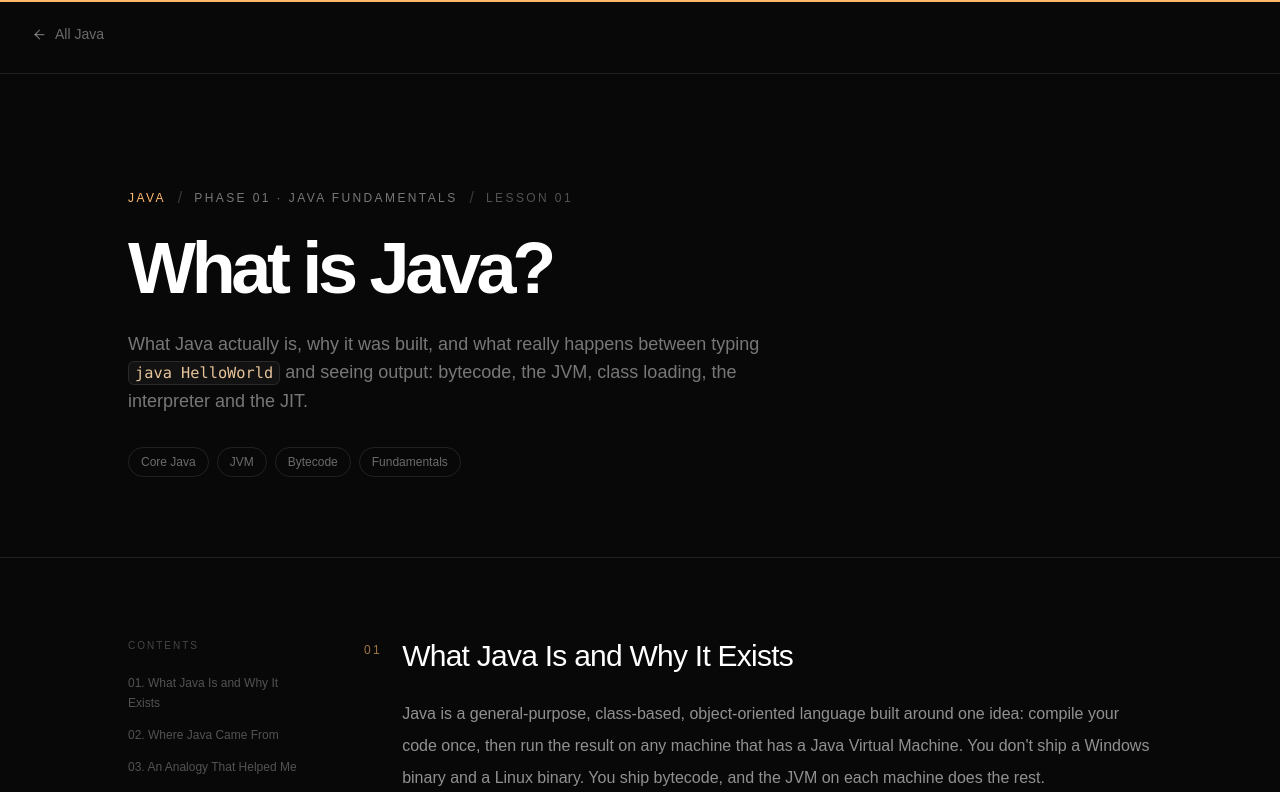
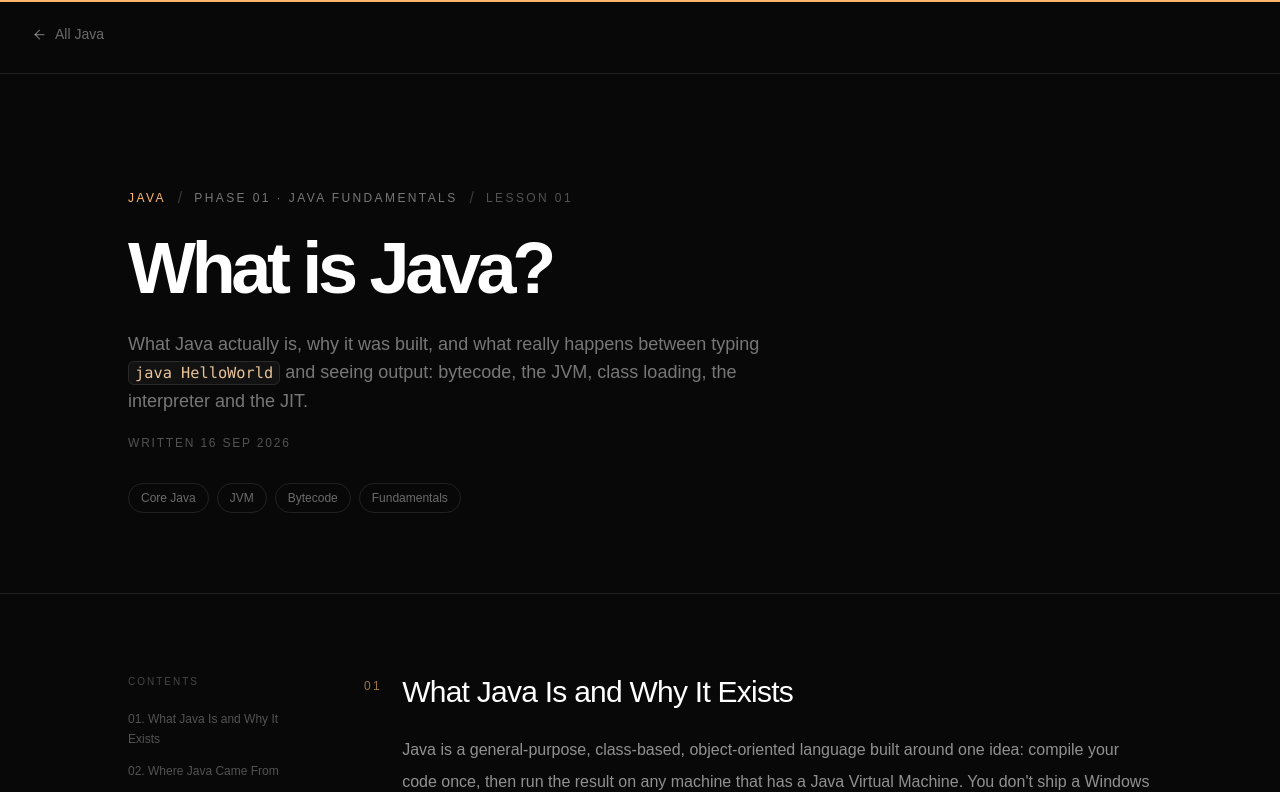
Before and after one commit to kumarprince06/prince-portfolio, a Next.js app: page /writing/java/what-is-java in a window 1280 px wide. Shown: the top 792 px of the page. Built offline with nearby package versions, Linux system fonts and the light colour scheme.

Commit message:
feat: show when each lesson was written

```diff
--- a/app/writing/[category]/[slug]/page.tsx
+++ b/app/writing/[category]/[slug]/page.tsx
@@ -5,6 +5,7 @@ import { ArrowLeft, ArrowUpRight } from "lucide-react";
 import LessonBlocks, { Inline } from "@/components/LessonBlocks";
 import ReadingProgress from "@/components/ReadingProgress";
 import {
+  formatDate,
   getCategory,
   getEntries,
   publishedCategories,
@@ -129,6 +130,10 @@ export default async function WritingLessonPage({
 
           <p className="mt-7 max-w-2xl text-base leading-7 text-white/45 md:text-lg">
             <Inline text={lesson.description} />
+          </p>
+
+          <p className="mt-5 text-xs uppercase tracking-[0.15em] text-white/30">
+            Written <time dateTime={lesson.date}>{formatDate(lesson.date)}</time>
           </p>
 
           <div className="mt-8 flex flex-wrap gap-2">
--- a/components/WritingPreview.tsx
+++ b/components/WritingPreview.tsx
@@ -2,7 +2,7 @@ import { ArrowUpRight } from "lucide-react";
 import Link from "next/link";
 import Reveal from "./Reveal";
 import { Inline } from "./LessonBlocks";
-import { allEntries, type LessonEntry } from "@/content/writing";
+import { allEntries, formatDate, type LessonEntry } from "@/content/writing";
 
 const PREVIEW_COUNT = 4;
 
@@ -78,9 +78,14 @@ export function ArticleList({
                     {number}
                   </div>
 
-                  <span className="text-xs uppercase tracking-[0.15em] text-white/30">
-                    {category.title}
-                  </span>
+                  <div className="flex flex-col gap-1">
+                    <span className="text-xs uppercase tracking-[0.15em] text-white/30">
+                      {category.title}
+                    </span>
+                    <time dateTime={lesson.date} className="text-xs text-white/25">
+                      {formatDate(lesson.date)}
+                    </time>
+                  </div>
                 </div>
 
                 {/* Article */}
--- a/content/writing/index.ts
+++ b/content/writing/index.ts
@@ -91,3 +91,11 @@ export const allEntries = publishedCategories.flatMap(getEntries);
 export function getCategory(slug: string) {
   return publishedCategories.find((category) => category.slug === slug);
 }
+
+const MONTHS = ["Jan", "Feb", "Mar", "Apr", "May", "Jun", "Jul", "Aug", "Sep", "Oct", "Nov", "Dec"];
+
+// "2026-07-17" -> "17 Jul 2026"
+export function formatDate(date: string) {
+  const [year, month, day] = date.split("-").map(Number);
+  return `${day} ${MONTHS[month - 1]} ${year}`;
+}
--- a/content/writing/java/class-loading.ts
+++ b/content/writing/java/class-loading.ts
@@ -2,6 +2,7 @@ import type { Lesson } from "../types";
 
 export const classLoading: Lesson = {
   slug: "class-loading",
+  date: "2026-09-02",
   title: "Class Loading",
   description:
     "How the JVM turns a class name into a usable class: loading, linking and initialization, the bootstrap, platform and application loaders, parent delegation, and the errors you get when any of it goes wrong.",
--- a/content/writing/java/compilation-process.ts
+++ b/content/writing/java/compilation-process.ts
@@ -2,6 +2,7 @@ import type { Lesson } from "../types";
 
 export const compilationProcess: Lesson = {
   slug: "compilation-process",
+  date: "2026-08-08",
   title: "Compilation Process",
   description:
     "What `javac` actually does between a `.java` file and a `.class` file: tokens, the syntax tree, type checking, flow analysis, desugaring and bytecode, with the real error message each stage produces.",
--- a/content/writing/java/history-of-java.ts
+++ b/content/writing/java/history-of-java.ts
@@ -2,6 +2,7 @@ import type { Lesson } from "../types";
 
 export const historyOfJava: Lesson = {
   slug: "history-of-java",
+  date: "2026-07-17",
   title: "History of Java",
   description:
     "How Java went from a failed set-top-box project to the default language for enterprise backends, why generics, lambdas and virtual threads arrived when they did, and what the LTS train from 8 to 25 means for the code I ship.",
--- a/content/writing/java/java-features.ts
+++ b/content/writing/java/java-features.ts
@@ -2,6 +2,7 @@ import type { Lesson } from "../types";
 
 export const javaFeatures: Lesson = {
   slug: "java-features",
+  date: "2026-08-16",
   title: "Features of Java",
   description:
     "The ten classic features of Java, what problem each one solves, and what each looks like when you actually run code: bytecode versions, bounds checks, fixed-size types, threads, virtual threads, the JIT and runtime class loading.",
--- a/content/writing/java/jdk.ts
+++ b/content/writing/java/jdk.ts
@@ -2,6 +2,7 @@ import type { Lesson } from "../types";
 
 export const jdk: Lesson = {
   slug: "jdk",
+  date: "2026-08-08",
   title: "JDK (Java Development Kit)",
   description:
     "What the JDK adds on top of the runtime, the tools I actually use from it (javac, jar, javap, jshell, jdb, jlink, jcmd and friends), and how vendors, versions and licensing fit together.",
--- a/content/writing/java/jre.ts
+++ b/content/writing/java/jre.ts
@@ -2,6 +2,7 @@ import type { Lesson } from "../types";
 
 export const jre: Lesson = {
   slug: "jre",
+  date: "2026-08-08",
   title: "JRE (Java Runtime Environment)",
   description:
     "What the JRE really is (the JVM plus the class libraries it needs), why the standalone JRE download disappeared after Java 10, and how I built a 57 MB runtime with `jlink` that still runs a Java 21 program.",
--- a/content/writing/java/jvm.ts
+++ b/content/writing/java/jvm.ts
@@ -2,6 +2,7 @@ import type { Lesson } from "../types";
 
 export const jvm: Lesson = {
   slug: "jvm",
+  date: "2026-07-27",
   title: "JVM (Java Virtual Machine)",
   description:
     "Inside the JVM: the class loader subsystem, the runtime data areas and where things really live in HotSpot, and the execution engine with its interpreter, JIT compilers and garbage collector, all checked against real JDK 21 runs.",
--- a/content/writing/java/what-is-java.ts
+++ b/content/writing/java/what-is-java.ts
@@ -2,6 +2,7 @@ import type { Lesson } from "../types";
 
 export const whatIsJava: Lesson = {
   slug: "what-is-java",
+  date: "2026-09-16",
   title: "What is Java?",
   description:
     "What Java actually is, why it was built, and what really happens between typing `java HelloWorld` and seeing output: bytecode, the JVM, class loading, the interpreter and the JIT.",
--- a/content/writing/types.ts
+++ b/content/writing/types.ts
@@ -28,6 +28,8 @@ export interface LessonSection {
 
 export interface Lesson {
   slug: string;
+  // When I wrote the notes, as YYYY-MM-DD
+  date: string;
   title: string;
   description: string;
   tags: string[];
```
Also changed, not shown: 1 other file (tests, documents, lock files or other folders).
